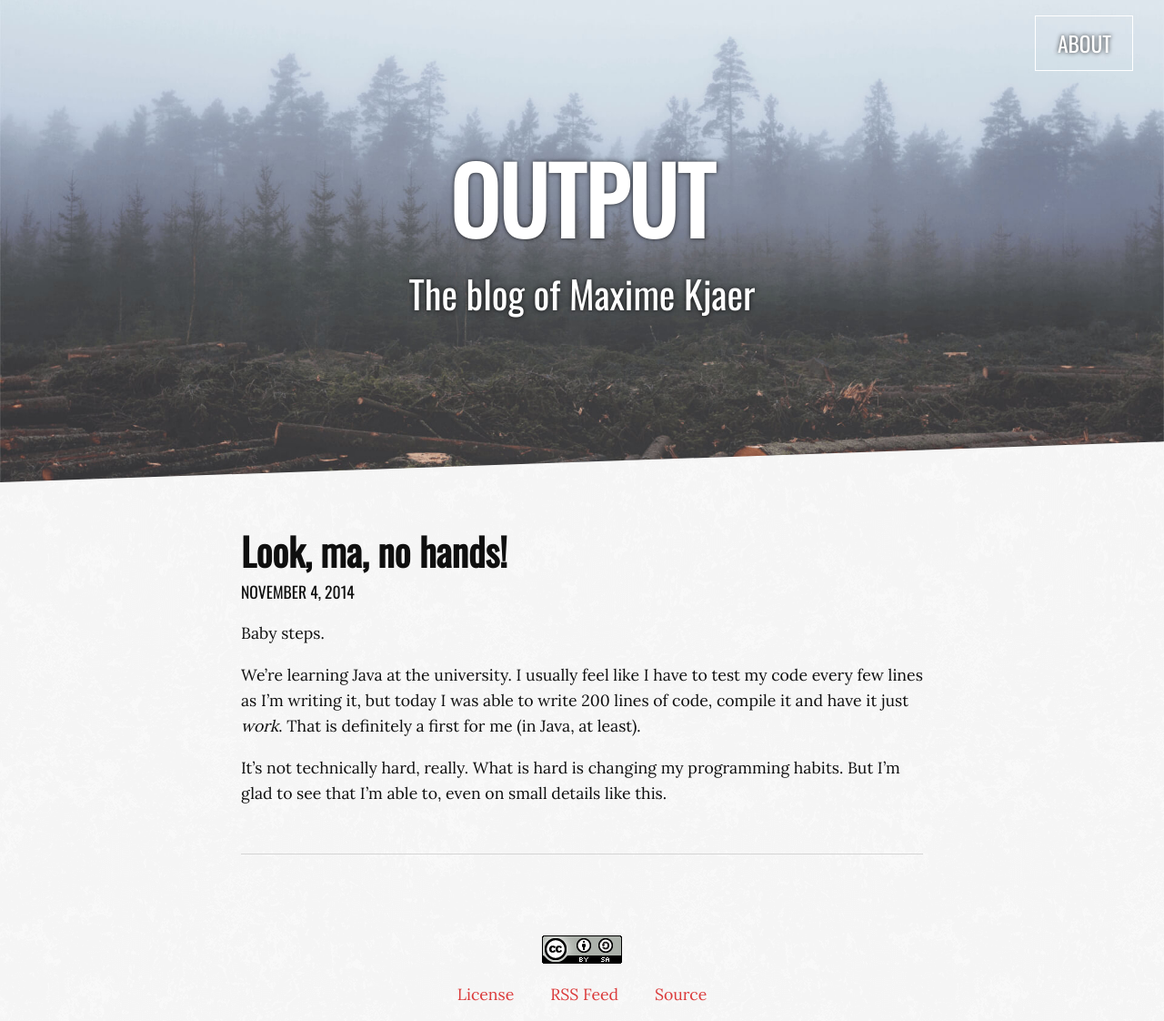
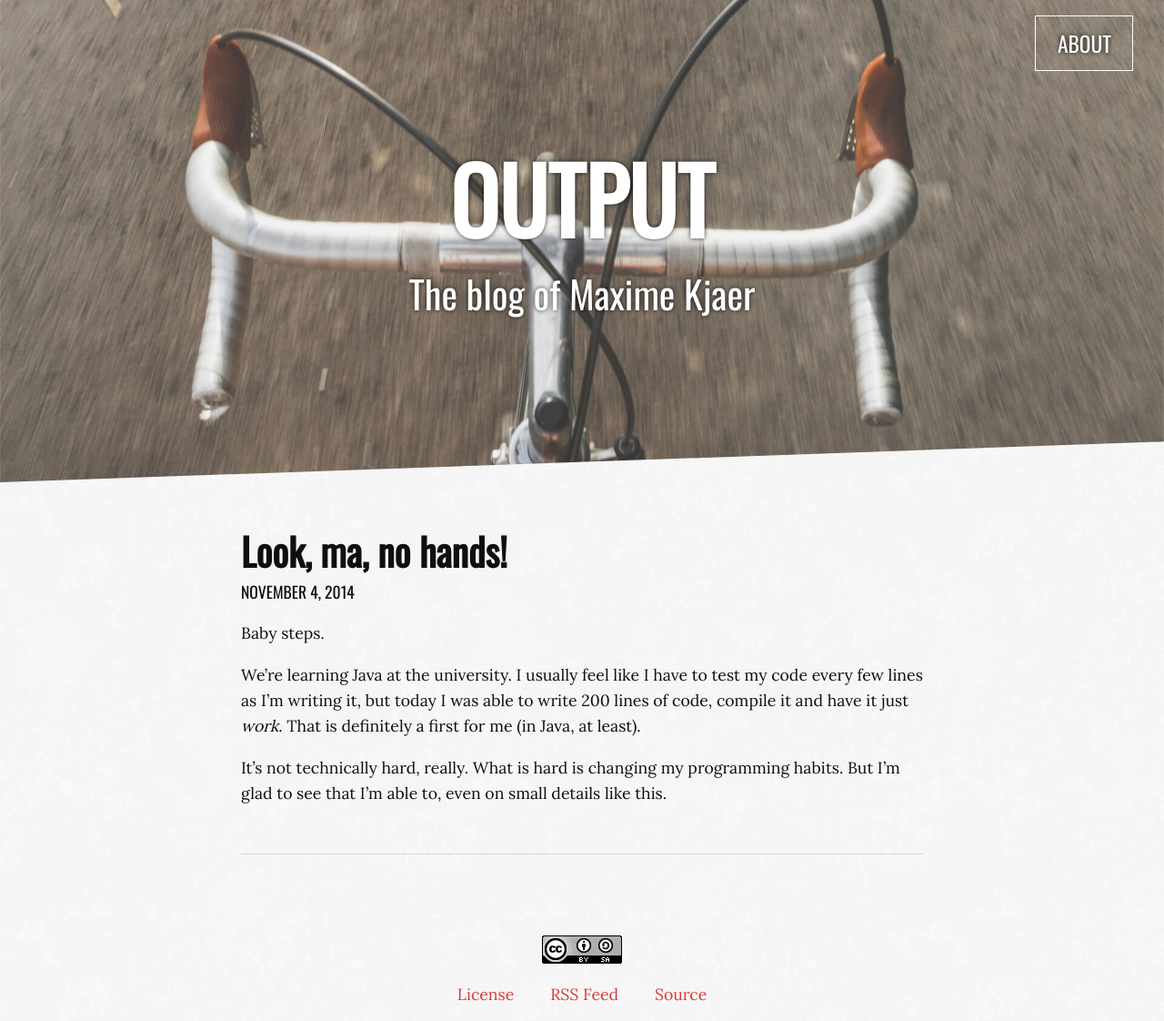
Before and after one commit to MaximeKjaer/kjaer.io, a Jekyll site: the page built from _posts/posts/2014-11-04-Look-ma-no-hands.md, in a window 1280 px wide. Shown: the whole page at 91% size. Built offline with Jekyll 4.4.1, drawn with Linux system fonts in a browser that asks for light colours; comment, search, counter and statistics services are not loaded.

Commit message:
Add an image to a blog post

```diff
--- a/_posts/posts/2014-11-04-Look-ma-no-hands.md
+++ b/_posts/posts/2014-11-04-Look-ma-no-hands.md
@@ -1,6 +1,8 @@
 ---
 layout: post
 title: Look, ma, no hands!
+image: bicycle.jpg
+fallback-color: "#7c7166"
 ---
 
 Baby steps.
```
Also changed, not shown: images/bicycle.jpg (added).
